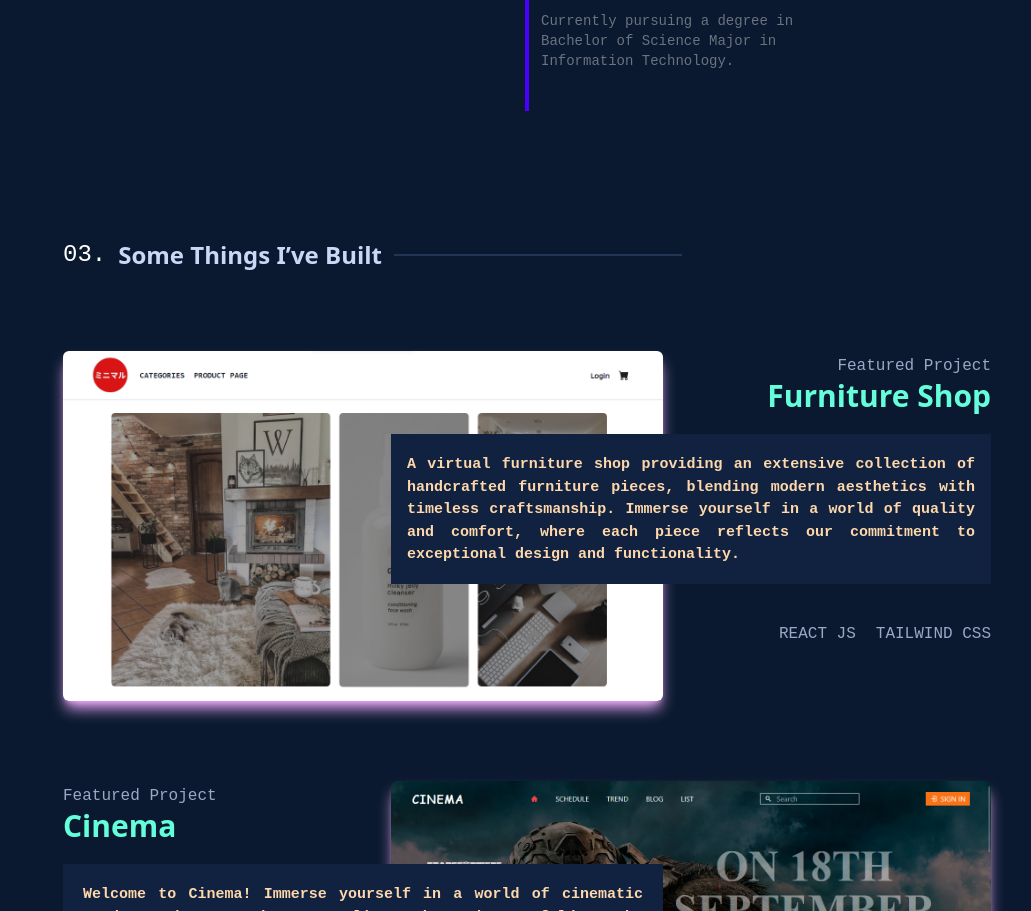
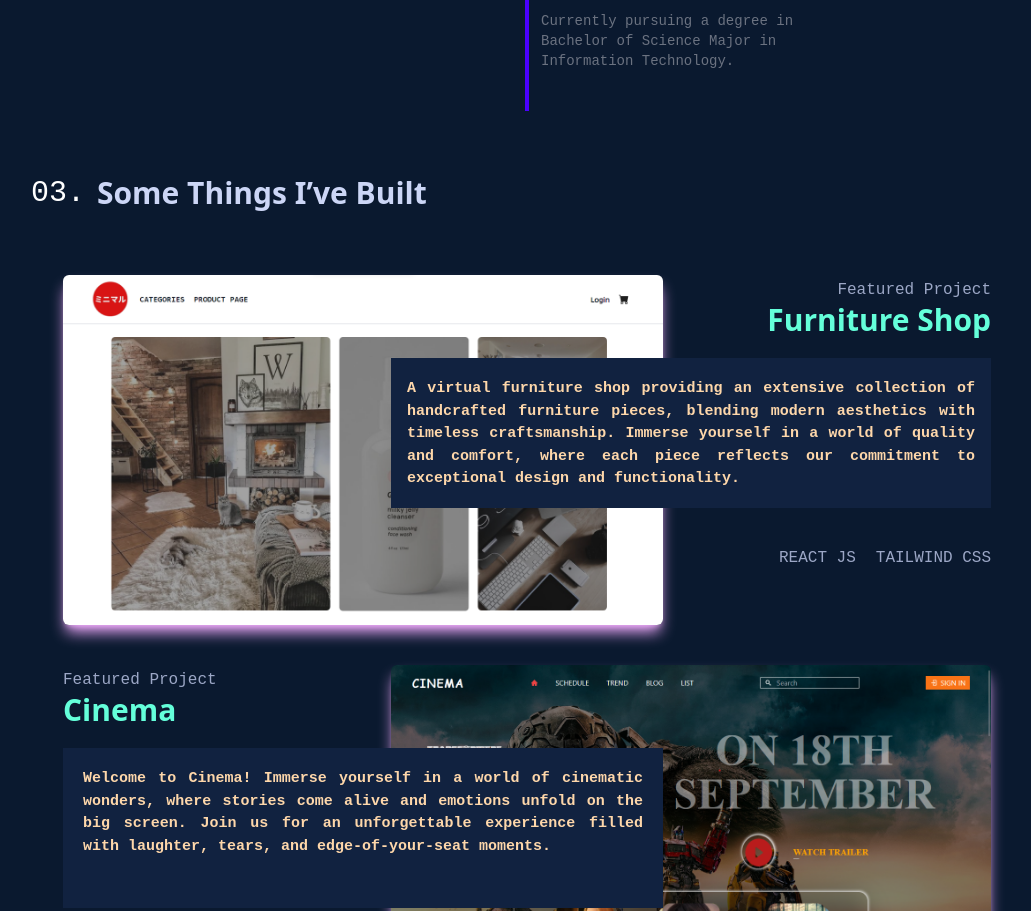
Before and after one commit to CocoShesh/MyPorfolio_Becerro, a React (Vite) app: page / in a window 1280 px wide. Shown: the part 2349-3260 px from the top of the page, without its empty margins (113-1144 px from the left). Built offline with nearby package versions, Linux system fonts and the light colour scheme; some icons are missing.

Commit message:
Update FirstProject.jsx

```diff
--- a/src/components/FirstProject.jsx
+++ b/src/components/FirstProject.jsx
@@ -5,19 +5,17 @@ const FirstProject = () => {
   return (
     <>
       <section
-        className=" flex  flex-col mx-auto max-xl:hidden  gap-20  mb-20  px-44 scroll-smooth"
-        id="Projects"
+        className="flex items-center max-xl:hidden  sm:px-36 gap-3 text-3xl py-16 max-sm:pl-5 "
+        id="about"
       >
-        <section className="text-2xl w-[700px]  pt-32 ">
-          <section className="flex items-center  gap-3 ">
+        <section className=" flex gap-3 2xl:mx-auto">
           <span className=" font-Mono"> 03. </span>
           <h1 className=" font-Noto font-bold text-[#ccd6f6]">
             Some Things I’ve Built
           </h1>
-            <div className="border-[1px] border-[#233554] w-72 h-0 "></div>
         </section>
       </section>
-        <section className="flex justify-center items-center  ">
+      <section className="flex justify-center max-xl:hidden items-center  px-44 ">
         <img
           src="/first.png"
           alt=""
@@ -32,9 +30,9 @@ const FirstProject = () => {
             <p>
               A virtual furniture shop providing an extensive collection of
               handcrafted furniture pieces, blending modern aesthetics with
-                timeless craftsmanship. Immerse yourself in a world of quality
-                and comfort, where each piece reflects our commitment to
-                exceptional design and functionality.
+              timeless craftsmanship. Immerse yourself in a world of quality and
+              comfort, where each piece reflects our commitment to exceptional
+              design and functionality.
             </p>
           </section>
           <section className="mt-52  ">
@@ -53,7 +51,6 @@ const FirstProject = () => {
             <a href="https://furniture-shop-hbae.vercel.app/" target="_blank">
               <FaRegShareFromSquare />
             </a>
-            </section>
           </section>
         </section>
       </section>
@@ -85,16 +82,15 @@ const FirstProject = () => {
         </div>
       </div> */}
 
-      <section className="xl:hidden  sm:px-44 sm:pt-32  mt-20">
+      <section className="xl:hidden  sm:px-36 sm:pt-32  mt-20">
         <section
           className="max-sm:pl-5 flex items-center  text-2xl gap-3   mb-10  pt-20 "
           id="projects"
         >
-          <span className=" font-Mono"> 03. </span>{" "}
+          <span className=" font-Mono"> 03. </span>
           <h1 className=" font-Noto font-bold text-[#ccd6f6] ">
-            {" "}
-            Some Things I’ve Built{" "}
-          </h1>{" "}
+            Some Things I’ve Built
+          </h1>
         </section>
         <a href="https://furniture-shop-hbae.vercel.app/" target="_blank">
           <div className=" card mx-5 bg-[#112240] shadow-xl  rounded cursor-pointer">
```
Lines whose indentation alone changed are shown as unchanged.
